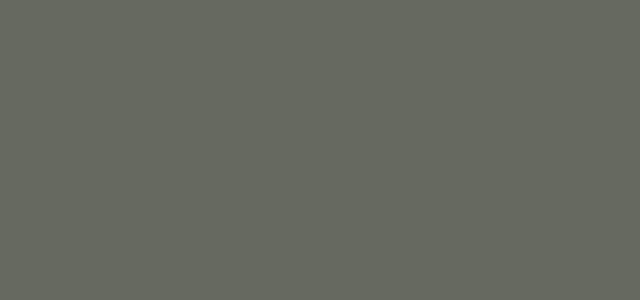
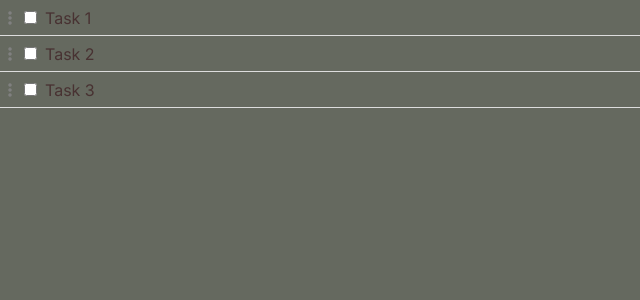
Before and after one commit to fabiodbf/monorepo-crud-mongo, a React (Create React App) app in the folder WebApp/tasks/: page /Dndemo in a window 1280 px wide. Before the commit this address had no page. Shown: the top 300 px of the page, without its empty margins (0-640 px from the left). Built offline with nearby package versions, Linux system fonts and the light colour scheme.

Commit message:
Making some tests with react-dnd

```diff
--- a/WebApp/tasks/src/App.js
+++ b/WebApp/tasks/src/App.js
@@ -1,13 +1,24 @@
 import React from "react";
+import { DndProvider } from "react-dnd";
+import { HTML5Backend } from "react-dnd-html5-backend";
 import { BrowserRouter as Router, Routes, Route } from "react-router-dom";
 import "./styles/global.css";
 import Container from "./components/container/container";
+import Dndemo from "./components/dndemo/dndemo";
 
 function App() {
   return (
     <Router>
       <Routes>
         <Route path="/" element={<Container />} />
+        <Route
+          path="/Dndemo"
+          element={
+            <DndProvider backend={HTML5Backend}>
+              <Dndemo />
+            </DndProvider>
+          }
+        />
       </Routes>
     </Router>
   );
--- /dev/null
+++ b/WebApp/tasks/src/components/dndemo/dndemo.jsx
@@ -0,0 +1,116 @@
+import React, { useState } from "react";
+import { useDrag, useDrop } from "react-dnd";
+const ItemType = "TASK";
+
+const DndemoTask = ({
+  task,
+  index,
+  moveTask,
+  onIconClick,
+  iconState,
+  toggleComplete,
+}) => {
+  const [, drag] = useDrag({
+    type: ItemType,
+    item: { index },
+  });
+
+  const [, drop] = useDrop({
+    accept: ItemType,
+    hover: (item) => {
+      if (item.index !== index) {
+        moveTask(item.index, index);
+        item.index = index;
+      }
+    },
+  });
+
+  return (
+    <div
+      ref={(node) => drag(drop(node))}
+      style={{
+        display: "flex",
+        alignItems: "center",
+        padding: "8px",
+        borderBottom: "1px solid #ddd",
+      }}
+    >
+      <div
+        onClick={() => onIconClick(task.id)}
+        style={{
+          cursor: "pointer",
+          marginRight: "8px",
+          color: iconState === task.id ? "red" : "gray",
+        }}
+      >
+        <i
+          class={`fa ${iconState === task.id ? "fa-trash" : "fa-ellipsis-v"}`}
+          aria-hidden="true"
+        ></i>
+      </div>
+      <input
+        type="checkbox"
+        checked={task.completed}
+        onChange={() => toggleComplete(task.id)}
+        style={{ marginRight: "8px" }}
+      />
+      <span
+        style={{ textDecoration: task.completed ? "line-through" : "none" }}
+      >
+        {task.text}
+      </span>
+    </div>
+  );
+};
+
+const Dndemo = () => {
+  const [tasks, setTasks] = useState([
+    { id: "1", text: "Task 1", completed: false },
+    { id: "2", text: "Task 2", completed: false },
+    { id: "3", text: "Task 3", completed: false },
+  ]);
+
+  const [iconState, setIconState] = useState(null);
+
+  const moveTask = (fromIndex, toIndex) => {
+    const updatedTasks = [...tasks];
+    const [movedTask] = updatedTasks.splice(fromIndex, 1);
+    updatedTasks.splice(toIndex, 0, movedTask);
+    setTasks(updatedTasks);
+  };
+
+  const toggleComplete = (id) => {
+    setTasks(
+      tasks.map((task) =>
+        task.id === id ? { ...task, completed: !task.completed } : task
+      )
+    );
+  };
+
+  const handleIconClick = (id) => {
+    if (iconState === id) {
+      setTasks(tasks.filter((task) => task.id !== id));
+      setIconState(null);
+    } else {
+      setIconState(id);
+    }
+  };
+
+  return (
+    <div>
+      {tasks.map((task, index) => (
+        <DndemoTask
+          key={task.id}
+          index={index}
+          task={task}
+          moveTask={moveTask}
+          onIconClick={handleIconClick}
+          iconState={iconState}
+          toggleComplete={toggleComplete}
+        />
+      ))}
+    </div>
+  );
+};
+
+export default Dndemo;
```
